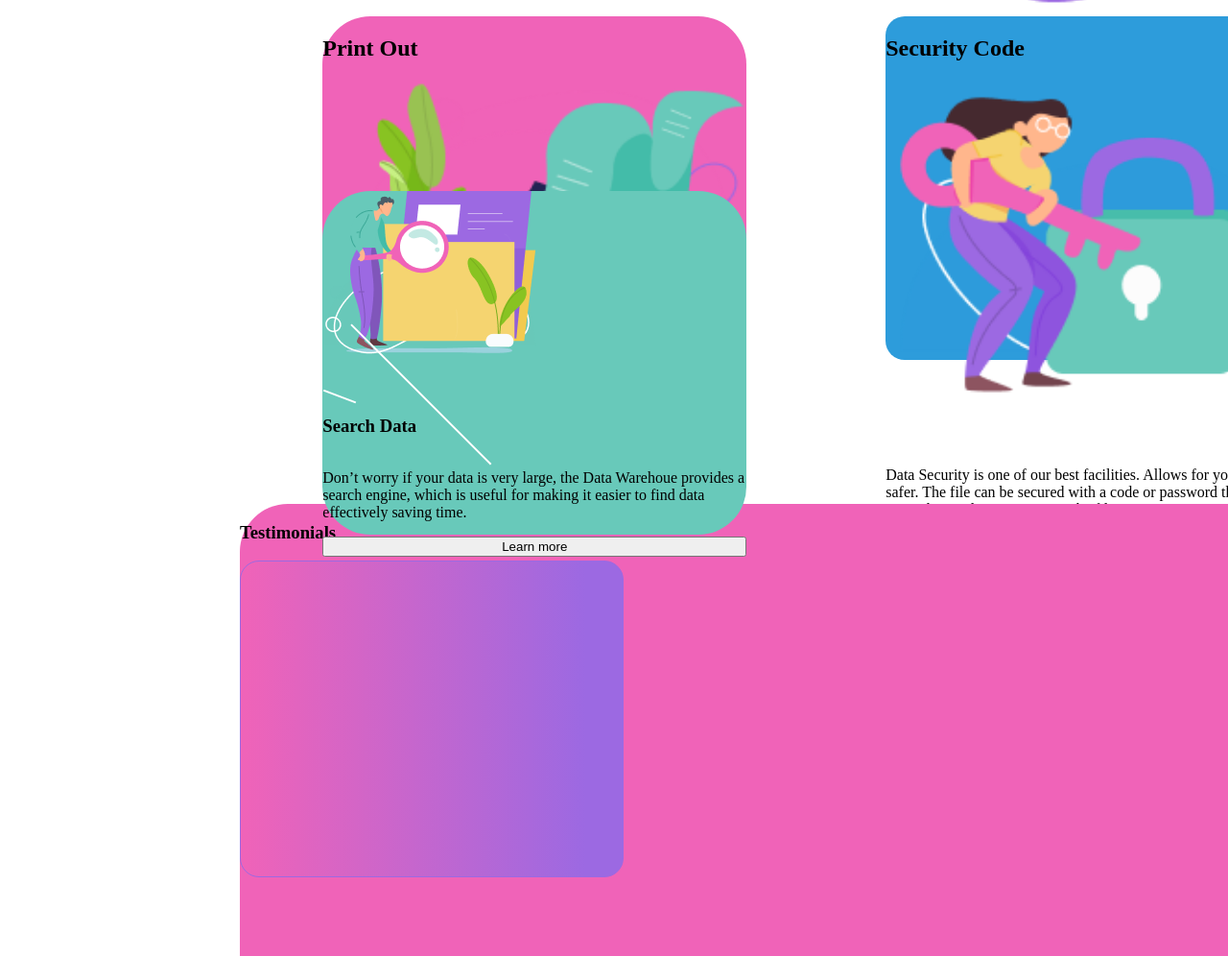
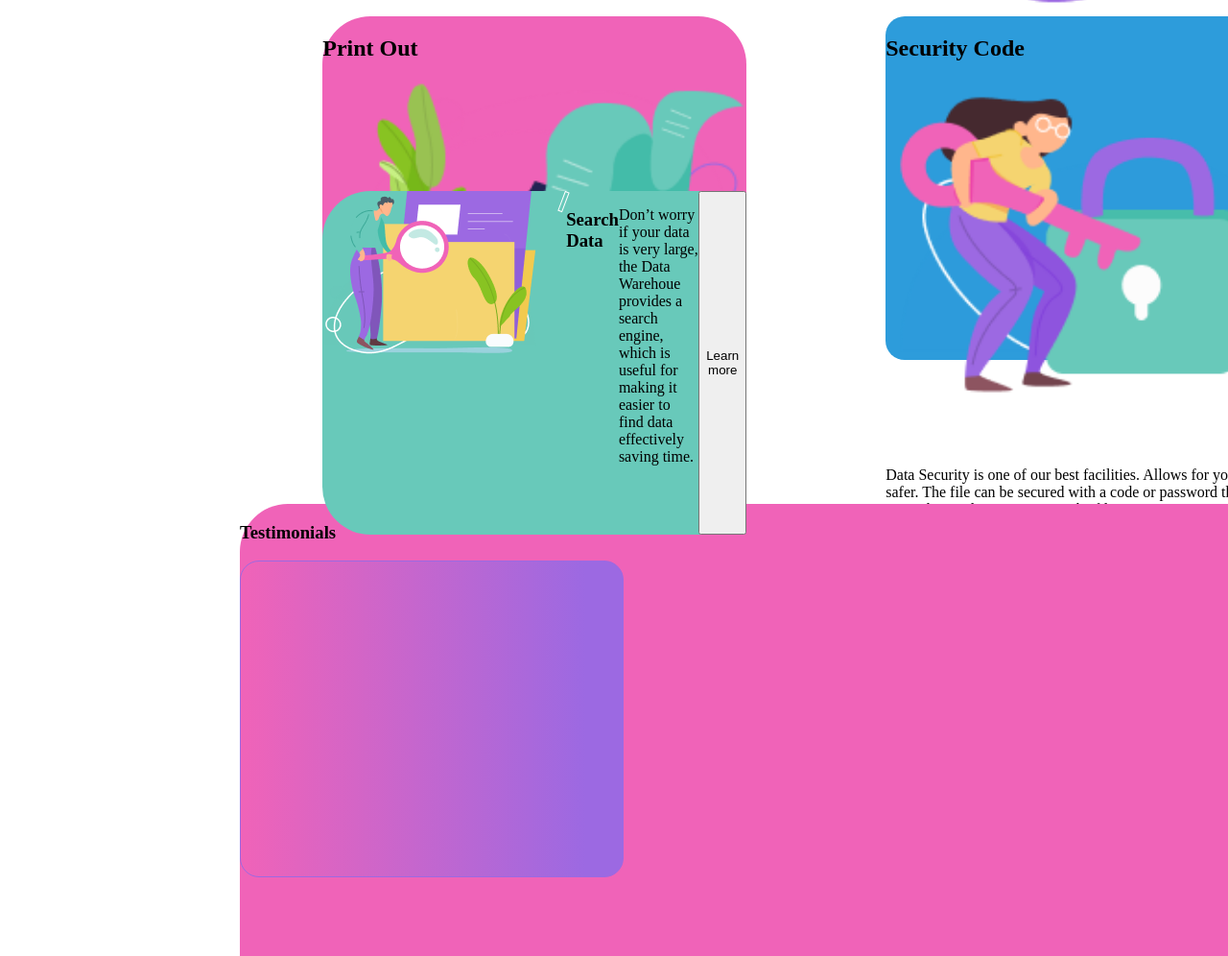
Before and after one commit to dredamonsta1/CliUpBem, a plain HTML site: page index.html in a window 1280 px wide. Shown: the part 2272-3268 px from the top of the page at 96% size. Drawn offline with Linux system fonts and the light colour scheme.

```diff
--- a/style.scss
+++ b/style.scss
@@ -202,16 +202,14 @@
     border-radius: 50px;
 }
 
-// .container__button--learn {
-
-// }
-
 .container__image {
     position: absolute;
     width: 885px;
     height: 468px;
     left: 603px;
-    top: 333px
+    top: 333px;
+    // border: green;
+    // border: 5px;
 }
 
 .container__Banner{
@@ -331,11 +329,14 @@
 
 
 .features__searchData {
+    display: flex;
+    flex-direction: row;
     // position: relative;
     width: 442px;
     height: 358px;
     left: 328.29px;
     top: 1873px;
+    // transform: skew(20deg);
 
     background: #68C9BA;
     // opacity: 0.1;
@@ -362,7 +363,8 @@
     top: 2070.99px;
     z-index: 1000;
 
-    border: 1.5px solid #FFFFFF;
+    // border: 1.5px solid #FFFFFF;
+    // border: rgb(57, 55, 138);
     transform: rotate(-135deg);
 
 }
```
Also changed, not shown: style.css, 1 other file.
